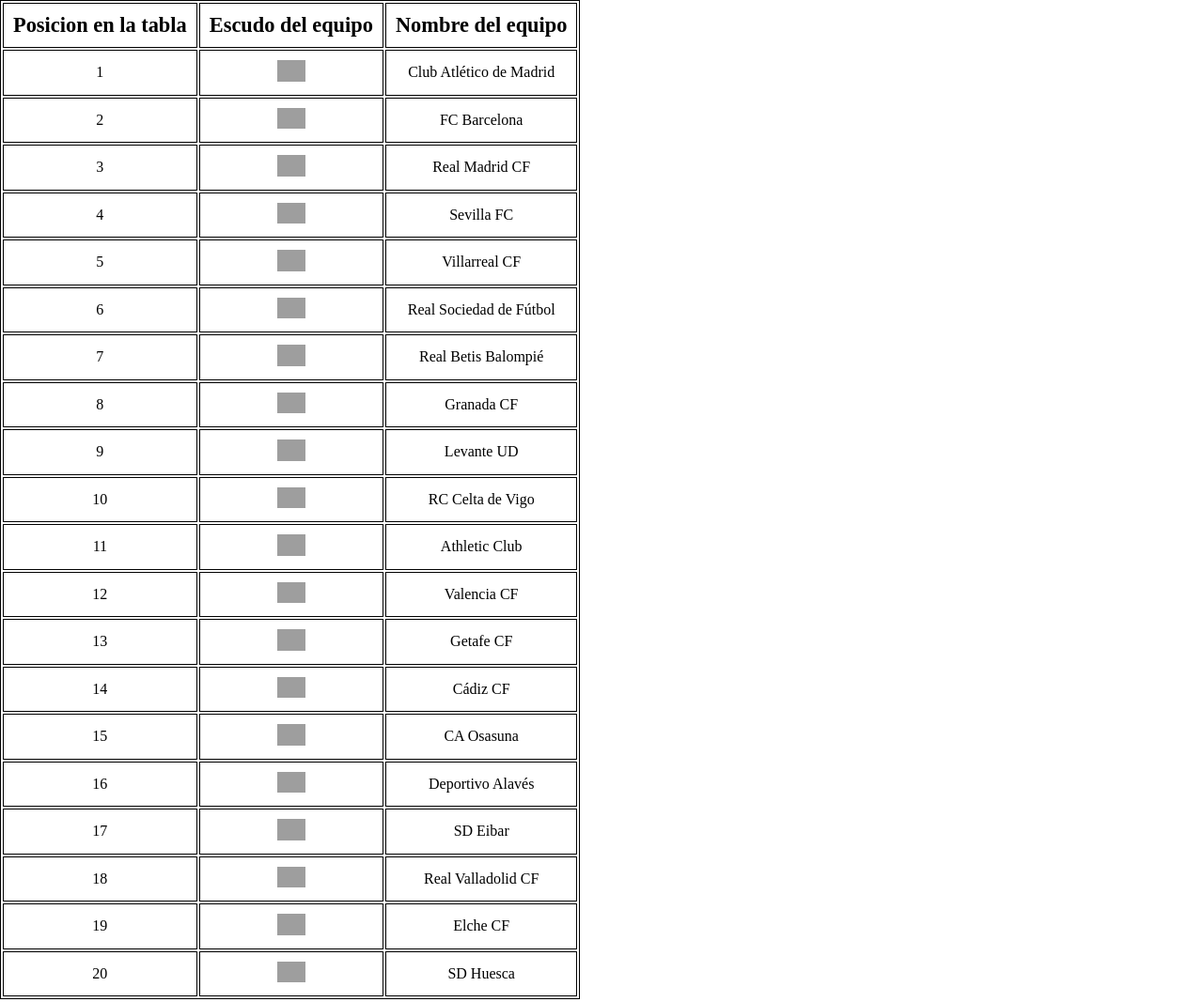
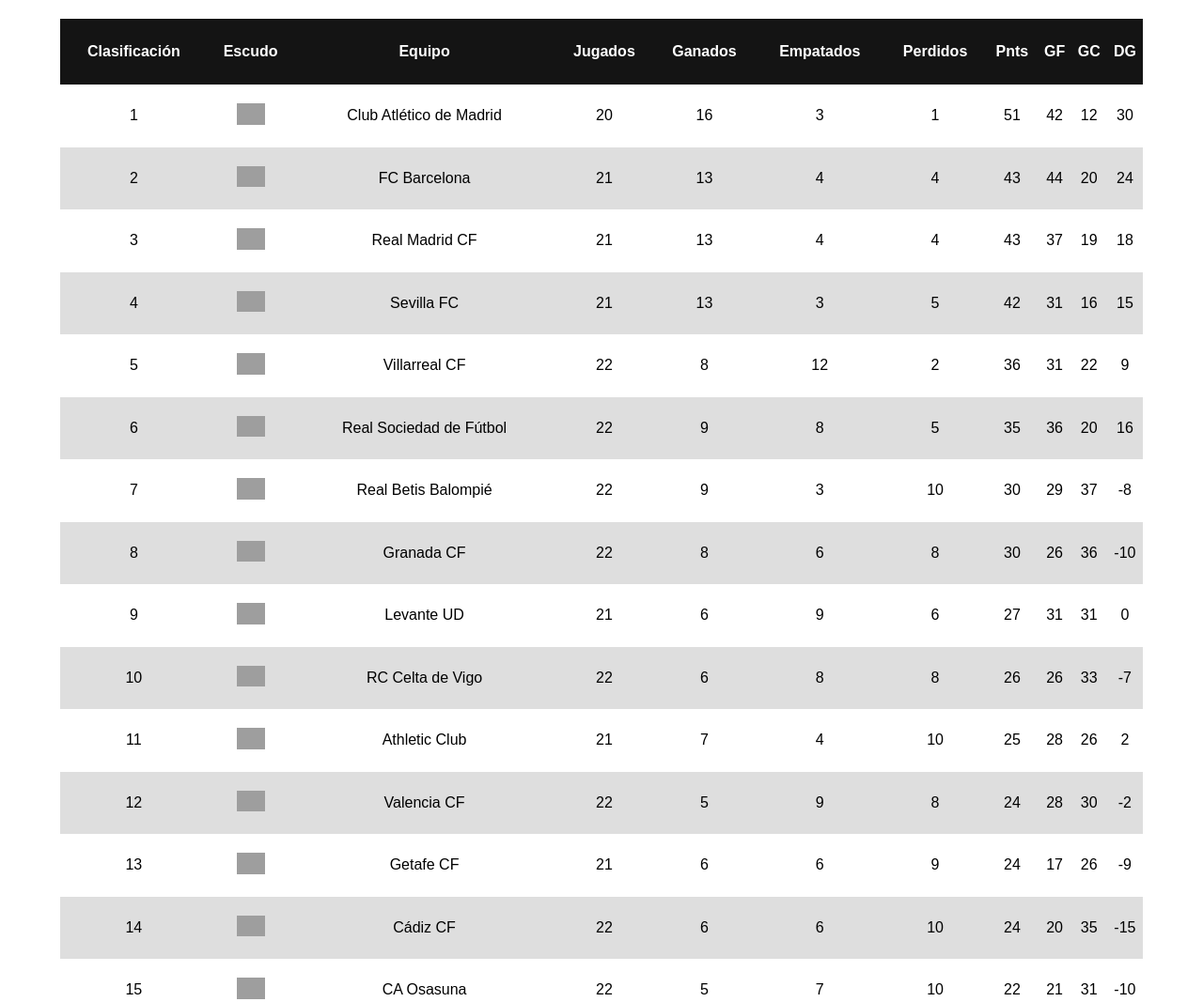
Before and after one commit to JorgeeeCerdan/LaLiga-Webpage, a plain HTML site: page standings.html in a window 1280 px wide. Shown: the top 1067 px of the page at 94% size. Drawn offline with Linux system fonts and the light colour scheme; grey boxes are pictures that could not be loaded.

Commit message:
tercer commit, contenido/estilo tablas

```diff
--- a/matches.html
+++ b/matches.html
@@ -5,20 +5,22 @@
     <meta http-equiv="X-UA-Compatible" content="IE=edge">
     <meta name="viewport" content="width=device-width, initial-scale=1.0">
     <link rel="stylesheet" href="/styles/styles.css">
-    <title>LaLiga Webpage</title>
+    <title>LaLiga Webpage - Partidos</title>
 </head>
 <body>
     <table id="tabla">
         <thead>
-            <td>Fecha</td>
-            <td>Equipo local</td>
-            <td>Equipo visitante</td>
-            <td>Resultado</td>
+            <tr>
+                <th>Fecha</th>
+                <th>Equipo local</th>
+                <th>Equipo visitante</th>
+                <th>Resultado</th>
+            </tr>
         </thead>
-        <tbody>
-        </tbody>
+        <tbody></tbody>
     </table>
     <script src="/scripts/dataMatches.js"></script>
+    <script src="/scripts/dataStandings.js"></script>
     <script src="/scripts/matches.js" ></script>
 </body>
 </html>
--- a/scripts/standings.js
+++ b/scripts/standings.js
@@ -1,5 +1,7 @@
 let standings = dataStandings.standings;
 let arrayTable = standings[0].table;
+
+// console.log(arrayTable[i].playedGames);
 
 function crearTabla(clasificacionLiga){
     let tabla = document.getElementById("tablaClasificacion");
@@ -16,14 +18,48 @@ function crearTabla(clasificacionLiga){
         equipoClasificacionImagen.setAttribute("src", "https://crests.football-data.org/" + clasificacionLiga[0].table[i].team.id + ".svg");
         equipoClasificacionImagen.setAttribute("alt", "Escudo del equipo - Clasificación");
         equipoClasificacionImagen.style.width = "30px";
-        equipoClasificacionImagen.style.margin = "0px auto";
-        tr.appendChild(equipoClasificacion)
-        equipoClasificacion.appendChild(equipoClasificacionImagen)
+        tr.appendChild(equipoClasificacion);
+        equipoClasificacion.appendChild(equipoClasificacionImagen);
 
         let escudoClasificacion = document.createElement("td")
         escudoClasificacion.textContent = clasificacionLiga[0].table[i].team.name;
         tr.appendChild(escudoClasificacion)
 
+        let partidosJugados = document.createElement("td");
+        partidosJugados.textContent = arrayTable[i].playedGames;
+        tr.appendChild(partidosJugados)
+
+        let partidosGanados = document.createElement("td");
+        partidosGanados.textContent = arrayTable[i].won;
+        tr.appendChild(partidosGanados);
+
+        let partidosEmpatados = document.createElement("td");
+        partidosEmpatados.textContent = arrayTable[i].draw;
+        tr.appendChild(partidosEmpatados);
+
+        let partidosPerdidos = document.createElement("td");
+        partidosPerdidos.textContent = arrayTable[i].lost;
+        tr.appendChild(partidosPerdidos)
+
+        let puntosClasificacion = document.createElement("td");
+        puntosClasificacion.textContent = arrayTable[i].points;
+        tr.appendChild(puntosClasificacion);
+
+        let golesAFavor = document.createElement("td");
+        golesAFavor.textContent = arrayTable[i].goalsFor;
+        tr.appendChild(golesAFavor);
+
+        let golesEnContra = document.createElement("td");
+        golesEnContra.textContent = arrayTable[i].goalsAgainst;
+        tr.appendChild(golesEnContra);
+
+        let diferenciaGoles = document.createElement("td");
+        diferenciaGoles.textContent = arrayTable[i].goalDifference;
+        tr.appendChild(diferenciaGoles);
+
+
+
+
         tabla.appendChild(tr)
     }
 }
--- a/standings.html
+++ b/standings.html
@@ -5,19 +5,28 @@
     <meta http-equiv="X-UA-Compatible" content="IE=edge">
     <meta name="viewport" content="width=device-width, initial-scale=1.0">
     <link rel="stylesheet" href="/styles/styles.css">
-    <title>Document</title>
+    <title>LaLiga Webpage - Clasificación</title>
 </head>
 <body>
     <table id="tablaClasificacion">
         <thead>
             <tr>
-                <th>Posicion en la tabla</th>
-                <th>Escudo del equipo</th>
-                <th>Nombre del equipo</th>
+                <th>Clasificación</th>
+                <th>Escudo</th>
+                <th>Equipo</th>
+                <th>Jugados</th>
+                <th>Ganados</th>
+                <th>Empatados</th>
+                <th>Perdidos</th>
+                <th>Pnts</th>
+                <th>GF</th>
+                <th>GC</th>
+                <th>DG</th>
             </tr>
         </thead>
         <tbody></tbody>
     </table>
+    <script src="/scripts/dataMatches.js"></script>
     <script src="/scripts/dataStandings.js"></script>
     <script src="/scripts/standings.js" ></script>
 </body>
--- a/styles/styles.css
+++ b/styles/styles.css
@@ -1,25 +1,56 @@
+/* RESET ------------------------- */
 *{
     padding: 0px;
     margin: 0px;
     box-sizing: border-box;
 }
 
-table{
-    border: 1px solid black;
-    text-align: center;
+/* BASICS ------------------------- */
+
+@import url('https://fonts.googleapis.com/css2?family=Work+Sans:wght@100;400;800&display=swap');
+
+:root{
+    --fuenteLiga: 'Work Sans', sans-serif;
+    --negroLiga:rgb(20, 20, 20);
+    --grisLiga: #dedede;
 }
 
-thead tr{
-    font-size: 1.4em;
-    font-weight: bold;
+/* TABLES ------------------------- */
+
+table{
+    width: 90%;
+    margin: 20px auto;
+    font-family: var(--fuenteLiga);
+    border-collapse: collapse;
+}
+
+thead th{
+    height: 70px;
+    color: white;
+    font-size: 1em;
+    background-color: var(--negroLiga);
+    position: sticky;
+    top: 0;
+}
+
+tr:nth-child(2n){
+    background-color: var(--grisLiga);
 }
 
 td{
-    border: 1px solid black;
-    padding: 10px;
+    padding: 20px 0px;
+    text-align: center;
+    font-weight: 300;
 }
 
-th{
-    border: 1px solid black;
-    padding: 10px;
+.equipoLocal{
+    padding: 30px 0px;
 }
+
+.equipoLocal > .equipoLocalEscudo {
+    width: 30px;
+}
+
+.equipoVisitante > .equipoVisitanteEscudo{
+    width: 30px;
+}
```
Also changed, not shown: scripts/matches.js (+21 -2 lines).
